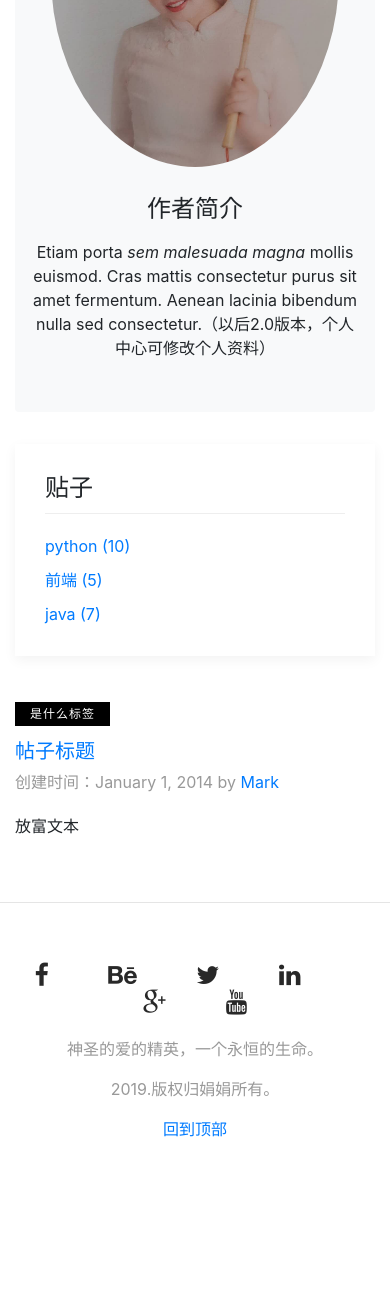
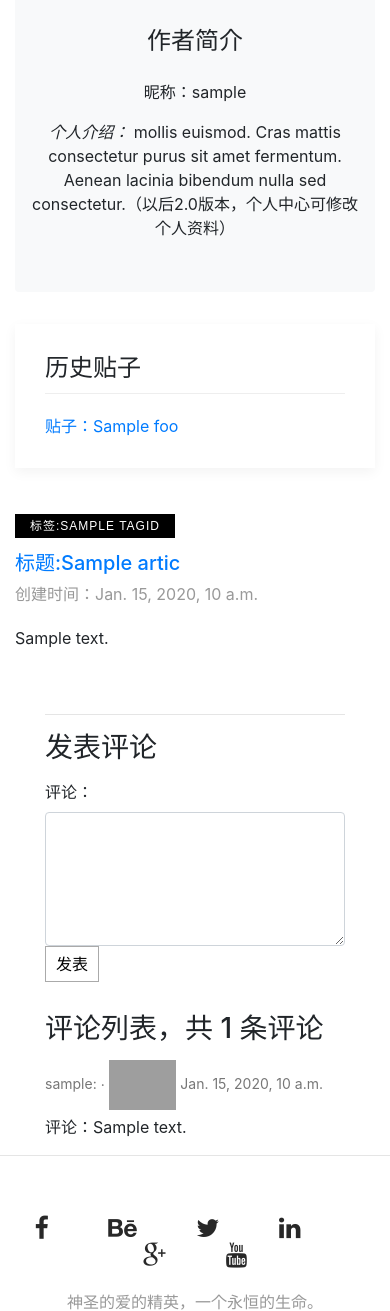
Before and after one commit to wuxiaona123/PersonalBlog, a Django app: template blog/templates/article/details.html in a window 390 px wide. Shown: the part 587-1898 px from the top of the page. Before the commit the page ends 1724 px from the top, so only its background shows below. Run offline with Django 3.2, Linux system fonts and the light colour scheme; the template is opened without the code that fills it: most values are stand-ins (such as "Sample title", 1, 10 or a date in 2020); some libraries are stand-ins or nearby versions; some web fonts are replaced; grey boxes are pictures that could not be loaded.

Commit message:
1.1版本：完成注册，登录，首页，发帖,完善了：详情，评论。敬请期待2.0版本，包括（留言，个人中心）

```diff
--- a/blog/templates/article/details.html
+++ b/blog/templates/article/details.html
@@ -2,17 +2,64 @@
 {% load static %}
 
 {% block title %}
-详情
+    详情
+{% endblock %}
+{% block headlink %}
+    <style>
+        .comment-area {
+            padding: 0 30px 0;
+        }
+
+        .comment-form {
+            margin-top: 15px;
+        }
+
+        .comment-form .comment-btn {
+            background-color: #fff;
+            border: 1px solid #aaa;
+            font-size: 16px;
+            padding: 5px 10px;
+        }
+
+        .comment-list-panel {
+            margin-top: 30px;
+        }
+
+        .comment-list {
+            margin-top: 15px;
+        }
+
+        .comment-item:not(:last-child) {
+            border-bottom: 1px #ccc solid;
+            margin-bottom: 20px;
+            padding-bottom: 20px;
+        }
+
+        .comment-item .nickname,
+        .comment-item .submit-date {
+            color: #777;
+            font-size: 14px;
+        }
+
+        .comment-item .nickname:after {
+            content: ' ·';
+        }
+
+        .comment-item .text {
+            padding-top: 5px;
+            font-size: 16px;
+        }
+
+    </style>
 {% endblock %}
 
-
 {% block nav %}
-{% include 'commen/header.html' %}
+    {% include 'commen/header.html' %}
 {% endblock %}
 
 
 {% block content %}
-      <div class="page-header jumbotron p-3 p-md-5 text-white">
+    <div class="page-header jumbotron p-3 p-md-5 text-white">
         <div class="dark-overlay"></div>
         <div class="container">
             <div class="col-md-6 px-0 mx-auto ">
@@ -31,37 +78,72 @@
                 <div class="p-3 mb-3 bg-light rounded text-center">
                     <div class="sidebar-about">
                         <div class="about-img">
-                            <img src="{% static 'assets/images/blog/lala.jpg' %}" alt="" class="img-fluid rounded-circle">
+                            <img src="{{ MEDIA_URL }}{{ artic.author.head }}" alt="" class="img-fluid rounded-circle">
                         </div>
                         <h4 class="py-2">作者简介</h4>
-                        <p class="mb-3">Etiam porta <em>sem malesuada magna</em> mollis euismod. Cras mattis consectetur purus sit amet fermentum. Aenean lacinia bibendum nulla sed consectetur.（以后2.0版本，个人中心可修改个人资料）</p>
+                        <p class="mb-3">
+                        <p>昵称：{{ artic.author.nickname }}</p>
+                        <em>个人介绍：</em> mollis euismod. Cras mattis consectetur purus sit amet fermentum. Aenean lacinia
+                        bibendum nulla sed consectetur.（以后2.0版本，个人中心可修改个人资料）</p>
 
                     </div>
                 </div>
                 <div class="py-3">
                     <div class="sidebar-block">
-                        <h4 class="sidebar-title">贴子</h4>
+                        <h4 class="sidebar-title">历史贴子</h4>
                         <ol class="list-unstyled mb-0">
-                            <li><a href="#">python <span>(10)</span></a></li>
-                            <li><a href="#">前端 <span>(5)</span></a></li>
-                            <li><a href="#">java <span>(7)</span></a></li>
+                            {% for foo in myartic %}
+                                <li><a href="{% url 'article:details' foo.pk %}">贴子：{{ foo.articletitle }}</a></li>
+                            {% endfor %}
                         </ol>
                     </div>
                 </div>
             </aside>
             <!-- /.blog-sidebar -->
+            <!--  -->
 
             <div class="col-md-8 blog-main col-sm-7">
                 <div class="blog-post">
-                    <p class="blog-post-cat">是什么标签</p>
+                    <p class="blog-post-cat">标签:{{ artic.tagid.tagname }}</p>
                     <a href="#">
-                        <h2 class="blog-post-title">帖子标题</h2>
+                        <h2 class="blog-post-title">标题:{{ artic.articletitle }}</h2>
                     </a>
-                    <p class="blog-post-meta"> 创建时间：January 1, 2014 by <a href="#">Mark</a></p>
-                    <div>放富文本</div>
+                    <p class="blog-post-meta"> 创建时间：{{ artic.add_time }}</p>
+                    <div>{{ artic.articlecontent|safe }}</div>
                 </div>
-                <!-- /.blog-post -->
+                {#            发表评论#}
+                <section class="comment-area" id="comment-area">
+                    <hr>
+                    <h3>发表评论</h3>
+                    <form action="{% url 'article:文章评论' artic.pk %}" method="post" class="comment-form">
+                        {% csrf_token %}
+                        <div class="row">
+                            <div class="col-md-12">
+                                <label for="id_comment">评论：</label>
+                                <textarea class="form-control" rows="5" name="text" id="id_comment" required></textarea>
+                                <button type="submit" class="comment-btn">发表</button>
+                            </div>
+                        </div>
+                    </form>
 
+                    <div class="comment-list-panel">
+                        <h3>评论列表，共 <span>{{ comment_list.count }}</span> 条评论</h3>
+                        <ul class="comment-list list-unstyled">
+                            {% for comment in comment_list %}
+                                <li class="comment-item">
+                                    <span class="nickname">{{ comment.users.nickname }}:</span>
+                                    <img style="height: 50px;" src="{{ MEDIA_URL }}{{ comment.users.head }}" alt="">
+                                    <time class="submit-date"
+                                          datetime="">{{ comment.add_time }}
+                                    </time>
+                                    <div class="text">
+                                        评论：{{ comment.text }}
+                                    </div>
+                                </li>
+                            {% endfor %}
+                        </ul>
+                    </div>
+                </section>
             </div>
             <!-- /.blog-main -->
         </div>
@@ -73,5 +155,5 @@
 
 
 {% block footer %}
-{% include 'commen/footer.html' %}
+    {% include 'commen/footer.html' %}
 {% endblock %}
```
Also changed, not shown: blog/apps/article/forms.py (+9 -1 lines), blog/apps/article/models.py (+17 -0 lines), blog/apps/article/urls.py (+5 -2 lines), blog/apps/article/views.py (+54 -6 lines), blog/templates/article/index.html (+6 -11 lines), blog/apps/article/migrations/0006_comment.py (added), blog/db.sqlite3, blog/static/assets/images/blog/la.jpg (added), blog/static/assets/images/blog/lala.jpg (deleted).
